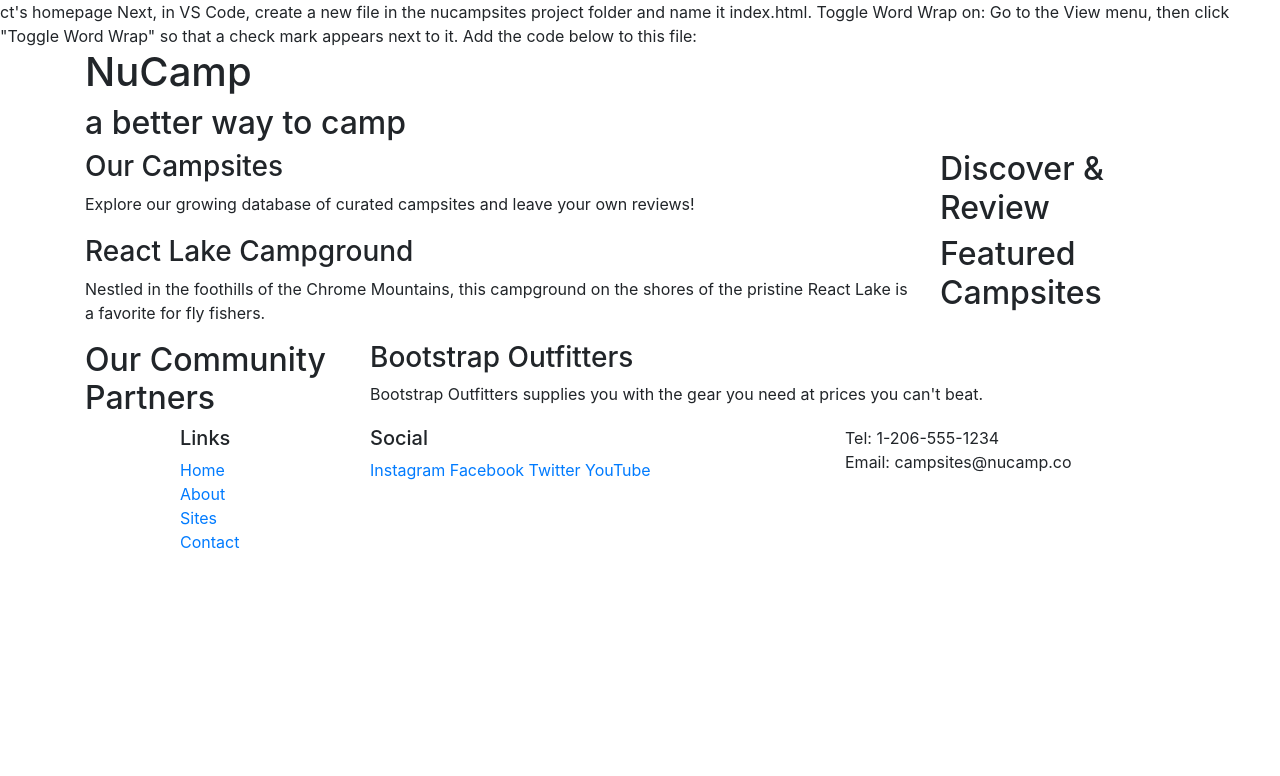
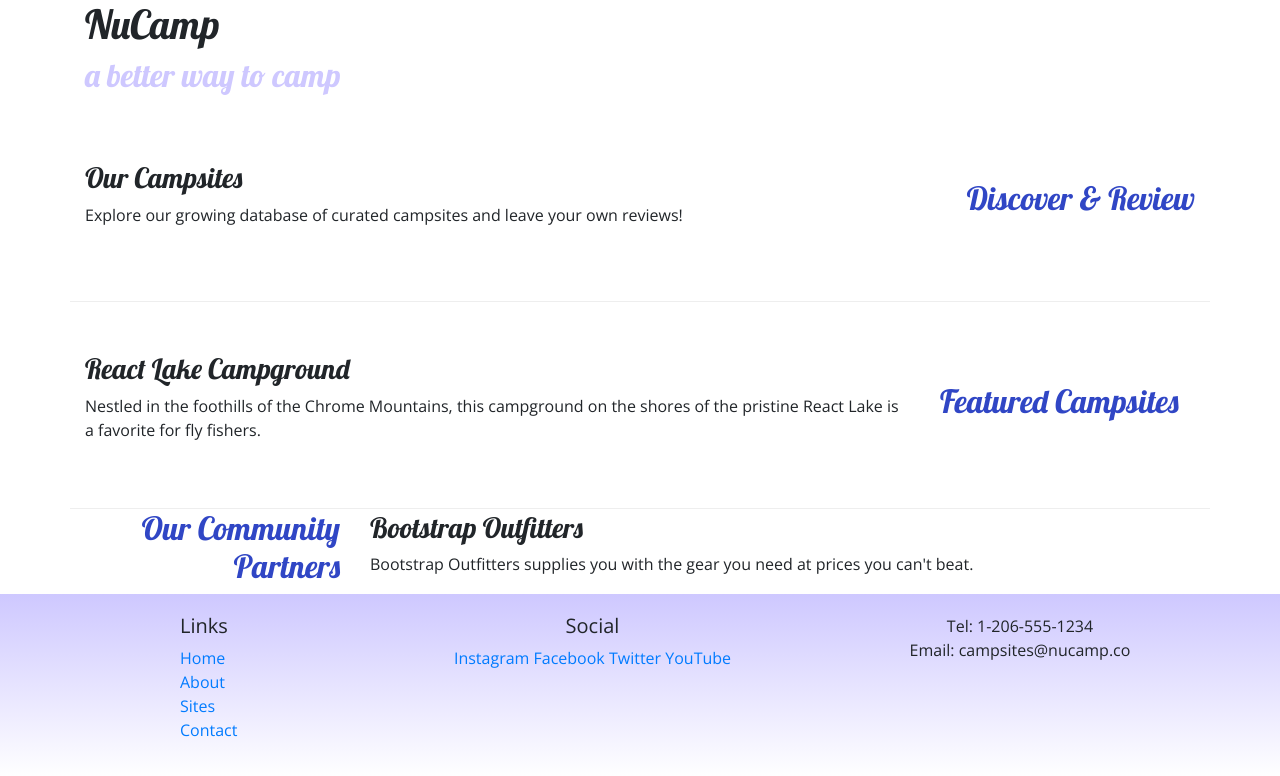
Before and after one commit to ayee821/nucampsite, a website: page index.html in a window 1280 px wide. Drawn offline with nearby package versions, Linux system fonts and the light colour scheme.

Commit message:
Adding Custom Styles

```diff
--- /dev/null
+++ b/css/styles.css
@@ -0,0 +1,32 @@
+body {
+    font-family: "Open Sans", sans-serif;
+}
+
+h1, h2, h3 {
+    font-family: "Lobster", cursive;
+}
+
+h2 {
+    color: #3046C5;
+}
+
+header h2 {
+    color: #CEC8FF;
+}
+
+footer {
+    background-image: linear-gradient(#CEC8FF, white);
+    padding: 20px 0;
+}
+
+.jumbotron {
+    padding: 30px;
+    background-image: linear-gradient(to right, #5637DD, #3046C5, #60106B);
+    color: white;
+}
+
+.row-content {
+    padding: 50px 0;
+    border-bottom: 1px ridge;
+    min-height: 200px;
+}
--- a/index.html
+++ b/index.html
@@ -1,7 +1,3 @@
-ct's homepage
-Next, in VS Code, create a new file in the nucampsites project folder and name it index.html.
-Toggle Word Wrap on: Go to the View menu, then click "Toggle Word Wrap" so that a check mark appears next to it.
-Add the code below to this file:
 <!DOCTYPE html>
 <html lang="en">
 
@@ -13,12 +9,15 @@ Add the code below to this file:
     <!-- Bootstrap CSS -->
     <link rel="stylesheet" href="node_modules/bootstrap/dist/css/bootstrap.min.css" />
 
+    <!-- Additional CSS must be placed after Bootstrap CSS -->
+    <link rel="stylesheet" href="https://fonts.googleapis.com/css?family=Lobster|Open+Sans" />
+    <link rel="stylesheet" href="css/styles.css" />
     <title>NuCamp: A Better Way To Camp</title>
 </head>
 
 <body>
 
-    <header class="jumbtron">
+    <header class="jumbtron jumbotron-fluid">
         <div class="container">
             <div class="row">
                 <div class="col">
@@ -30,32 +29,33 @@ Add the code below to this file:
     </header>
 
     <div class="container">
-        <div class="row">
+        <div class="row row-content align-items-center">
             <div class="col-sm-4 order-sm-last col-md-3">
-                <h2>Discover & Review</h2>
+                <h2 class="text-sm-right">Discover & Review</h2>
             </div>
             <div class="col">
                 <h3>Our Campsites</h3>
                 <p>Explore our growing database of curated campsites and leave your own reviews!</p>
             </div>
         </div>
-        <div class="row">
+        <div class="row row-content align-items-center">
             <div class="col-sm-4 order-sm-last col-md-3">
                 <h2>Featured Campsites</h2>
             </div>
             <div class="col">
                 <h3>React Lake Campground</h3>
-        		<p>Nestled in the foothills of the Chrome Mountains, this campground on the shores of the pristine React Lake is a favorite for fly fishers.</p>
-   			</div>
+                <p>Nestled in the foothills of the Chrome Mountains, this campground on the shores of the pristine React
+                    Lake is a favorite for fly fishers.</p>
+            </div>
         </div>
 
-        <div class="row">
+        <div class="row row-contnet align-items-center">
             <div class="col-sm-4 col-md-3">
-                <h2>Our Community Partners</h2>
+                <h2 class="text-sm-right">Our Community Partners</h2>
             </div>
             <div class="col">
                 <h3>Bootstrap Outfitters</h3>
-        		<p>Bootstrap Outfitters supplies you with the gear you need at prices you can't beat.</p>
+                <p>Bootstrap Outfitters supplies you with the gear you need at prices you can't beat.</p>
             </div>
         </div>
     </div>
@@ -72,14 +72,14 @@ Add the code below to this file:
                         <li><a href="#">Contact</a></li>
                     </ul>
                 </div>
-                <div class="col-6 col-sm-5">
+                <div class="col-6 col-sm-5 text-center">
                     <h5>Social</h5>
                     <a href="http://instagram.com/">Instagram</a>
                     <a href="http://facebook.com/">Facebook</a>
                     <a href="http://twitter.com/">Twitter</a>
                     <a href="http://youtube.com/">YouTube</a>
                 </div>
-                <div class="col-sm-4">
+                <div class="col-sm-4 text-center">
                     Tel: 1-206-555-1234<br />
                     Email: campsites@nucamp.co
                 </div>
```
